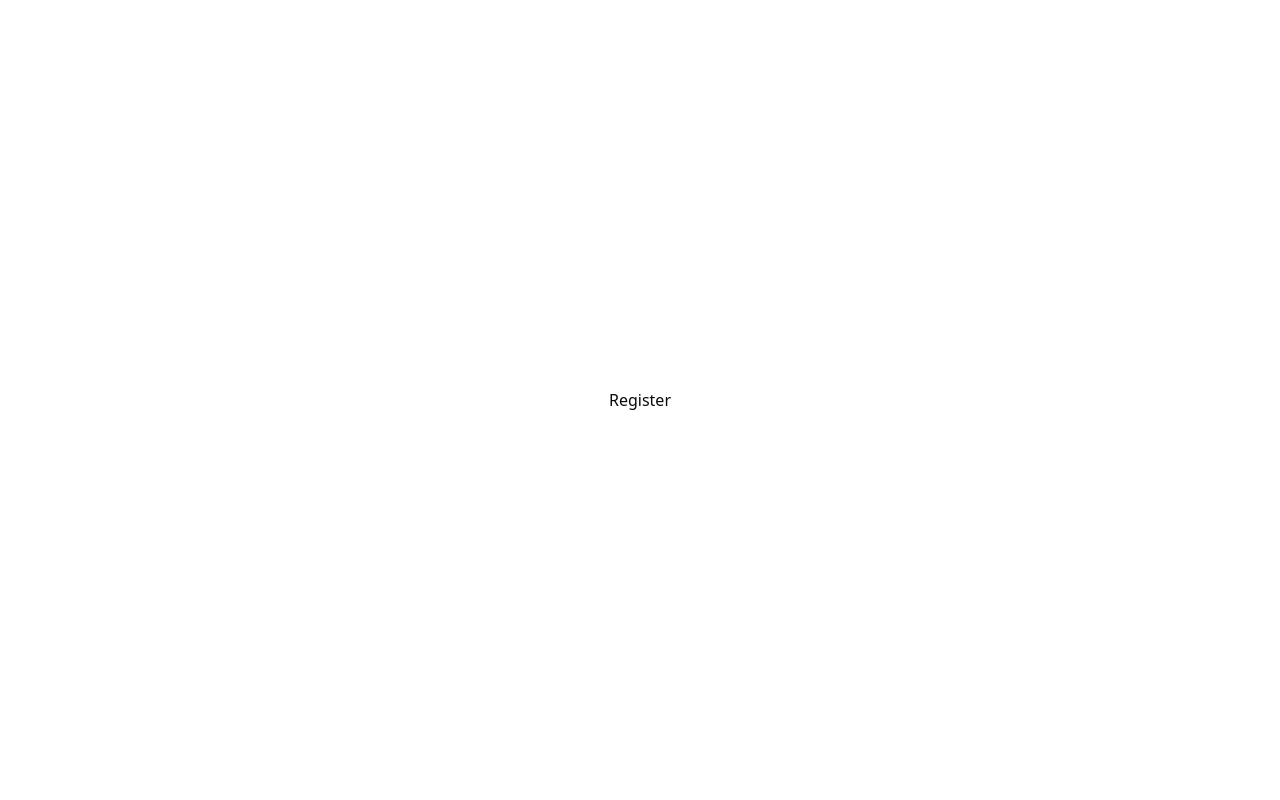
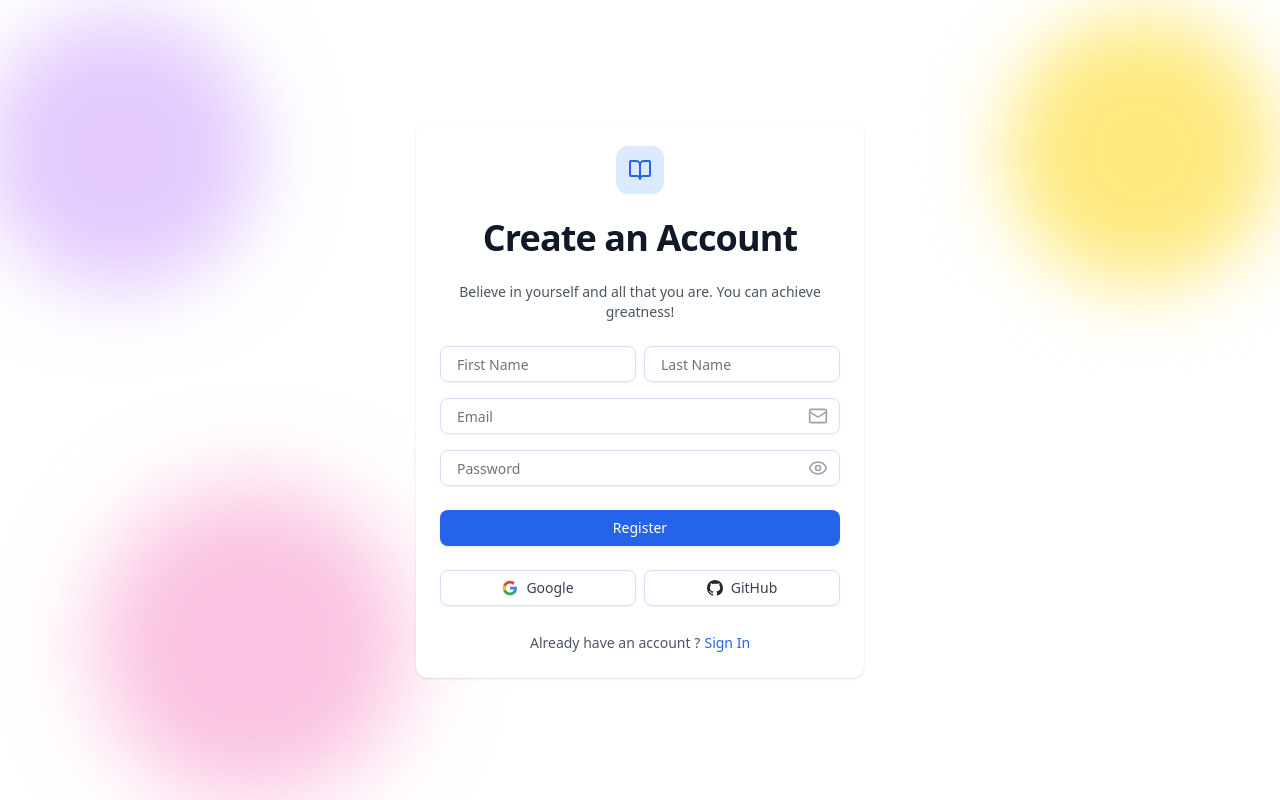
Before and after one commit to thedemonsid/12-hour-zen-mode, a Next.js app: page /auth/register in a window 1280 px wide. Built offline with nearby package versions, Linux system fonts and the light colour scheme.

Commit message:
minor ui tweaks

```diff
--- a/app/auth/login/page.tsx
+++ b/app/auth/login/page.tsx
@@ -12,10 +12,10 @@ const Login = () => {
   return (
     <CardWrapper
       backButtonLabel="Sign Up"
-      backButtonHref="/"
+      backButtonHref="/auth/register"
       backButtonMessage="Don't have an account ?"
-      title="Hello There"
-      description="Its never late to start"
+      title="Welcome Back"
+      description="Believe in yourself and all that you are. You can achieve greatness!"
       showsocial
     >
       <form className="space-y-6">
--- a/app/auth/register/page.tsx
+++ b/app/auth/register/page.tsx
@@ -1,7 +1,86 @@
-import React from "react";
+"use client";
+import { CardWrapper } from "@/components/auth/card-wrapper";
+import { Button } from "@/components/ui/button";
+import { Input } from "@/components/ui/input";
+import { Eye, EyeOff, Mail } from "lucide-react";
+import React, { useState } from "react";
 
 const Register = () => {
-  return <div>Register</div>;
+  const [showPassword, setShowPassword] = useState(false);
+  return (
+    <CardWrapper
+      backButtonLabel="Sign In"
+      backButtonHref="/auth/login"
+      backButtonMessage="Already have an account ?"
+      title="Create an Account"
+      description="Believe in yourself and all that you are. You can achieve greatness!"
+      showsocial
+    >
+      <form className="space-y-6">
+        <div className="space-y-4">
+          <div className="flex gap-2">
+            <Input
+              type="first_name"
+              placeholder="First Name"
+              className="w-full px-4 py-2 border border-purple-200 rounded-lg focus:ring-2 focus:ring-blue-500 pr-10"
+            />
+            <Input
+              type="last_name"
+              placeholder="Last Name"
+              className="w-full px-4 py-2 border border-purple-200 rounded-lg focus:ring-2 focus:ring-blue-500 pr-10"
+            />
+          </div>
+          <div className="relative">
+            <Input
+              type="email"
+              placeholder="Email"
+              className="w-full px-4 py-2 border border-purple-200 rounded-lg focus:ring-2 focus:ring-blue-500 pr-10"
+            />
+            <button
+              type="button"
+              className="absolute inset-y-0 right-0 pr-3 flex items-center text-gray-400 hover:text-gray-600"
+            >
+              <Mail className="h-5 w-5" />
+            </button>
+          </div>
+          <div className="relative">
+            <Input
+              type={showPassword ? "text" : "password"}
+              placeholder="Password"
+              className="w-full px-4 py-2 border border-purple-200 rounded-lg focus:ring-2 focus:ring-blue-500 pr-10"
+            />
+            <button
+              type="button"
+              onClick={() => setShowPassword(!showPassword)}
+              className="absolute inset-y-0 right-0 pr-3 flex items-center text-gray-400 hover:text-gray-600"
+            >
+              {showPassword ? (
+                <EyeOff className="h-5 w-5" />
+              ) : (
+                <Eye className="h-5 w-5" />
+              )}
+            </button>
+          </div>
+        </div>
+
+        {/* <div className="flex items-center justify-between">
+          <div className="flex items-center">
+            <Checkbox id="remember" className="border-gray-300" />
+            <label htmlFor="remember" className="ml-2 text-sm text-gray-600">
+              Remember Me
+            </label>
+          </div>
+          <Link href="#" className="text-sm text-blue-600 hover:text-blue-500">
+            Forget Password ?
+          </Link>
+        </div> */}
+
+        <Button className="w-full bg-blue-600 hover:bg-blue-700 text-white py-2 rounded-lg transition-colors">
+          Register
+        </Button>
+      </form>
+    </CardWrapper>
+  );
 };
 
 export default Register;
--- a/components/auth/card-wrapper.tsx
+++ b/components/auth/card-wrapper.tsx
@@ -35,11 +35,11 @@ export function CardWrapper({
       </div>
       <div className="w-full lg:w-1/2 flex items-center justify-center p-4 z-10">
         <Card className="w-full max-w-md border-none">
-          <CardHeader className="space-y-1 flex flex-col items-center">
-            <div className="h-12 w-12 bg-blue-100 rounded-xl flex items-center justify-center mb-4">
+          <CardHeader className="space-y-6 flex flex-col items-center">
+            <div className="h-12 w-12 bg-blue-100 rounded-xl flex items-center justify-center">
               <BookOpen className="h-6 w-6 text-blue-600" />
             </div>
-            <CardTitle className="text-3xl font-bold text-gray-900">
+            <CardTitle className="text-4xl font-bold text-gray-900">
               {title}
             </CardTitle>
             <CardDescription className="text-gray-600 text-center">
```
